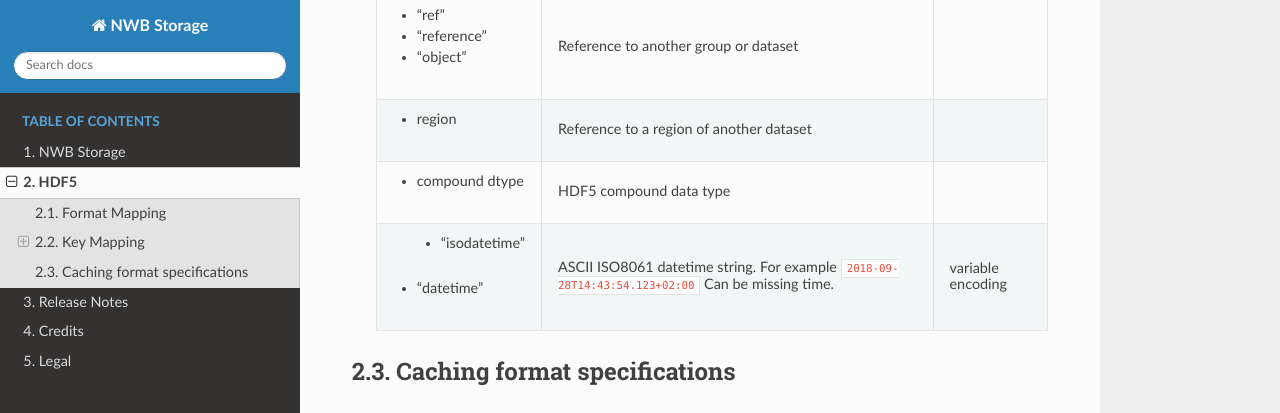
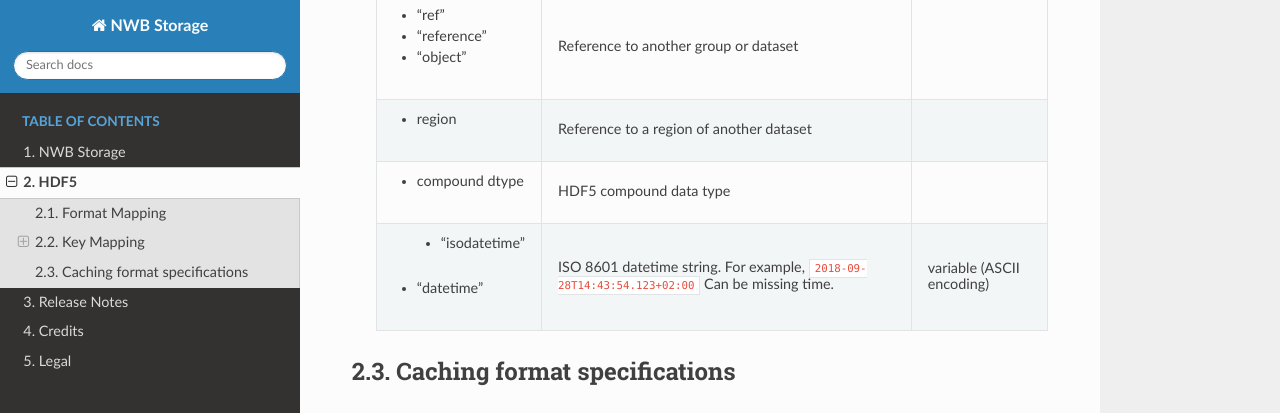
Before and after one commit to NeurodataWithoutBorders/nwb-schema, a Sphinx documentation site: the page built from docs/storage/source/storage_hdf5.rst, in a window 1280 px wide and 900 px high, scrolled down 3984 px. Shown: the top 413 px of the window. Built offline with Sphinx 7.4.7 and the Read the Docs theme 3.1.0, drawn with Linux system fonts in a browser that asks for light colours.

Commit message:
Update storage_hdf5.rst

```diff
--- a/docs/storage/source/storage_hdf5.rst
+++ b/docs/storage/source/storage_hdf5.rst
@@ -199,9 +199,9 @@ The mappings of data types is as follows
     +--------------------------+----------------------------------+----------------+
     |  * compound dtype        | HDF5 compound data type          |                |
     +--------------------------+----------------------------------+----------------+
-    |  * "isodatetime"         | ASCII ISO8061 datetime string.   | variable       |
-    |                          | For example                      | encoding       |
-    |                          | ``2018-09-28T14:43:54.123+02:00``|                |
+    |  * "isodatetime"         | ISO 8601 datetime string.        | variable       |
+    |                          | For example,                     | (ASCII         |
+    |                          | ``2018-09-28T14:43:54.123+02:00``| encoding)      |
     | * "datetime"             | Can be missing time.             |                |
     +--------------------------+----------------------------------+----------------+
 
```
